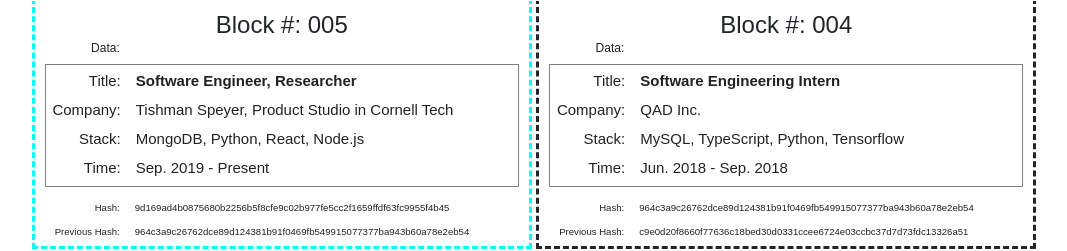
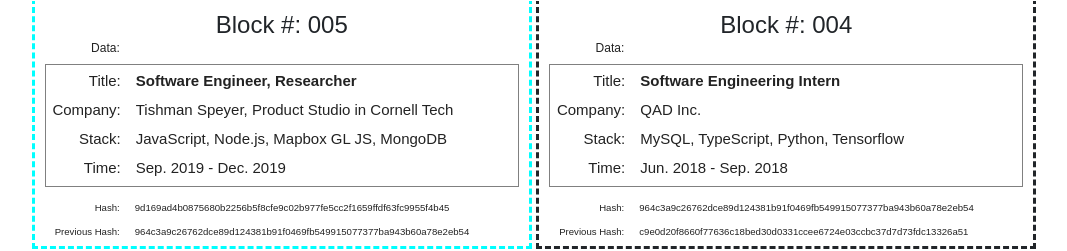
Before and after one commit to Stecodeven/Stecodeven.github.io, a plain HTML site: page index.html in a window 1280 px wide. Shown: the part 2235-2486 px from the top of the page, without its empty margins (106-1173 px from the left). Drawn offline with nearby package versions, Linux system fonts and the light colour scheme; animation ran at ten frames a second.

Commit message:
Update index.html

```diff
--- a/index.html
+++ b/index.html
@@ -167,9 +167,9 @@ Amazon Linux version 2019.06 is available.
                         <p>
                             <label>Company:</label>Tishman Speyer, Product Studio in Cornell Tech</p>
                         <p>
-                            <label>Stack:</label>MongoDB, Python, React, Node.js</p>
+                            <label>Stack:</label>JavaScript, Node.js, Mapbox GL JS, MongoDB</p>
                         <p>
-                            <label>Time:</label>Sep. 2019 - Present</p>
+                            <label>Time:</label>Sep. 2019 - Dec. 2019</p>
                     </div>
                     <div>
                         <br>
```
